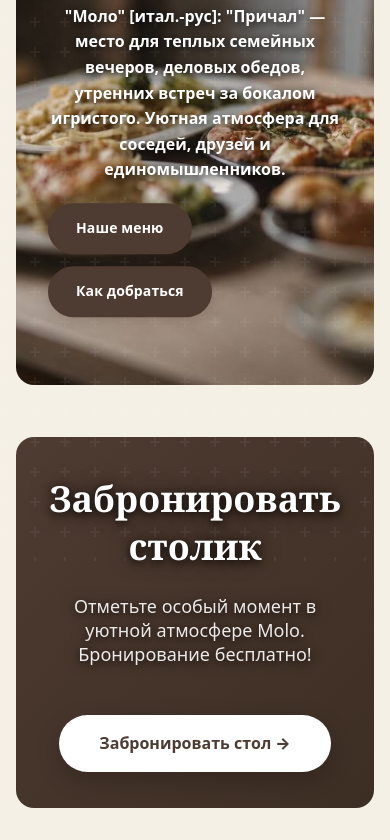
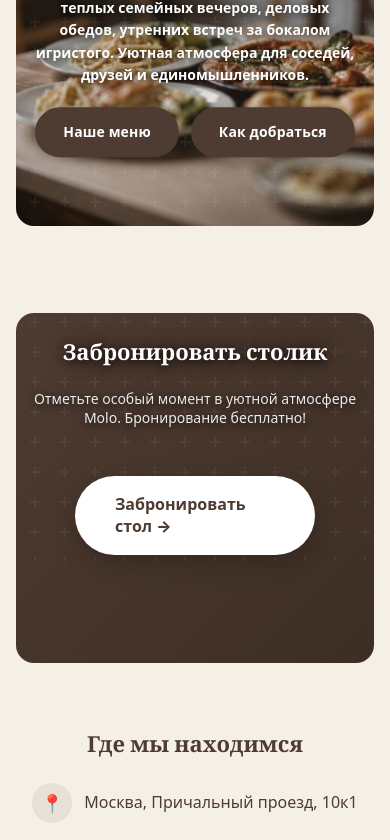
Before and after one commit to Ailono/molo_rest, a website: page public/preview-index-v3.html in a window 390 px wide. Shown: the part 283-1123 px from the top of the page. Drawn offline with nearby package versions, Linux system fonts and the light colour scheme; a web font is replaced by a local one.

Commit message:
auto: agent changes

```diff
--- a/public/preview-index-v3.html
+++ b/public/preview-index-v3.html
@@ -295,6 +295,63 @@
         transform: translateY(-2px);
         box-shadow: 0 12px 32px rgba(0,0,0,0.3);
       }
+
+      /* Responsive */
+      @media (max-width: 900px) {
+        .hero-grid {
+          min-height: 400px !important;
+        }
+        .cta-banner .hero-grid {
+          min-height: 220px;
+        }
+        .cta-banner h2 {
+          font-size: 28px;
+        }
+        .preview-hero .hero-grid .headline {
+          padding: 40px 24px !important;
+        }
+      }
+
+      @media (max-width: 560px) {
+        .hero-grid {
+          min-height: 350px !important;
+        }
+        .preview-hero .hero-grid .headline {
+          padding: 32px 16px !important;
+        }
+        .preview-hero .headline h1 {
+          font-size: 24px !important;
+        }
+        .preview-hero .kicker {
+          font-size: 14px !important;
+        }
+        .preview-hero .headline p {
+          font-size: 14px !important;
+        }
+        .cta-banner .hero-grid {
+          min-height: 200px;
+        }
+        .cta-banner h2 {
+          font-size: 22px;
+        }
+        .cta-banner p {
+          font-size: 14px;
+        }
+        .cta-banner-content {
+          padding: 24px 16px;
+        }
+        .cta-buttons {
+          flex-direction: column;
+          align-items: center;
+        }
+        .btn-primary-large {
+          width: 100%;
+          max-width: 240px;
+        }
+        .location-info h2 {
+          font-size: 22px;
+        }
+      }
     </style>
   </head>
   <body>
```
